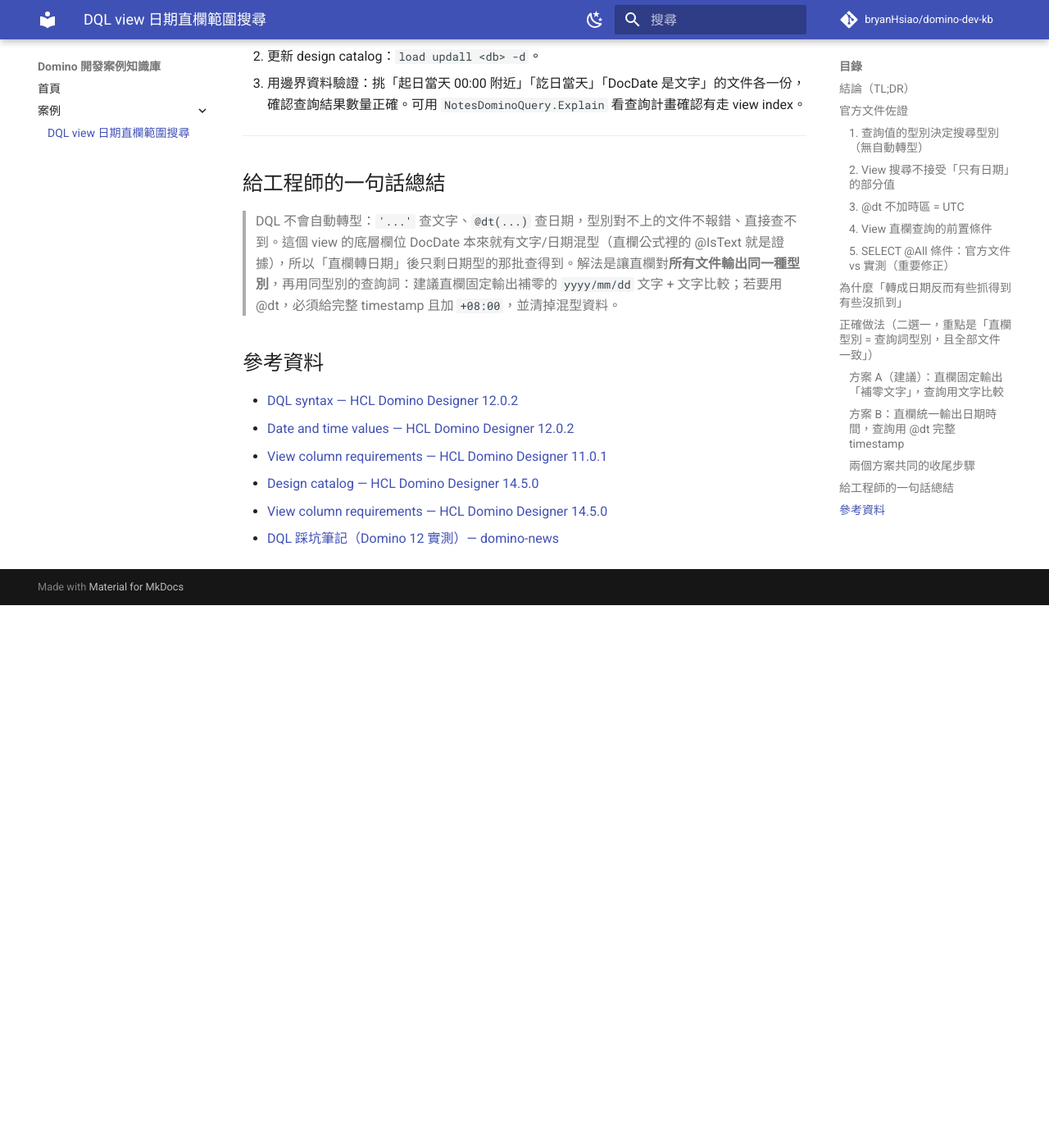
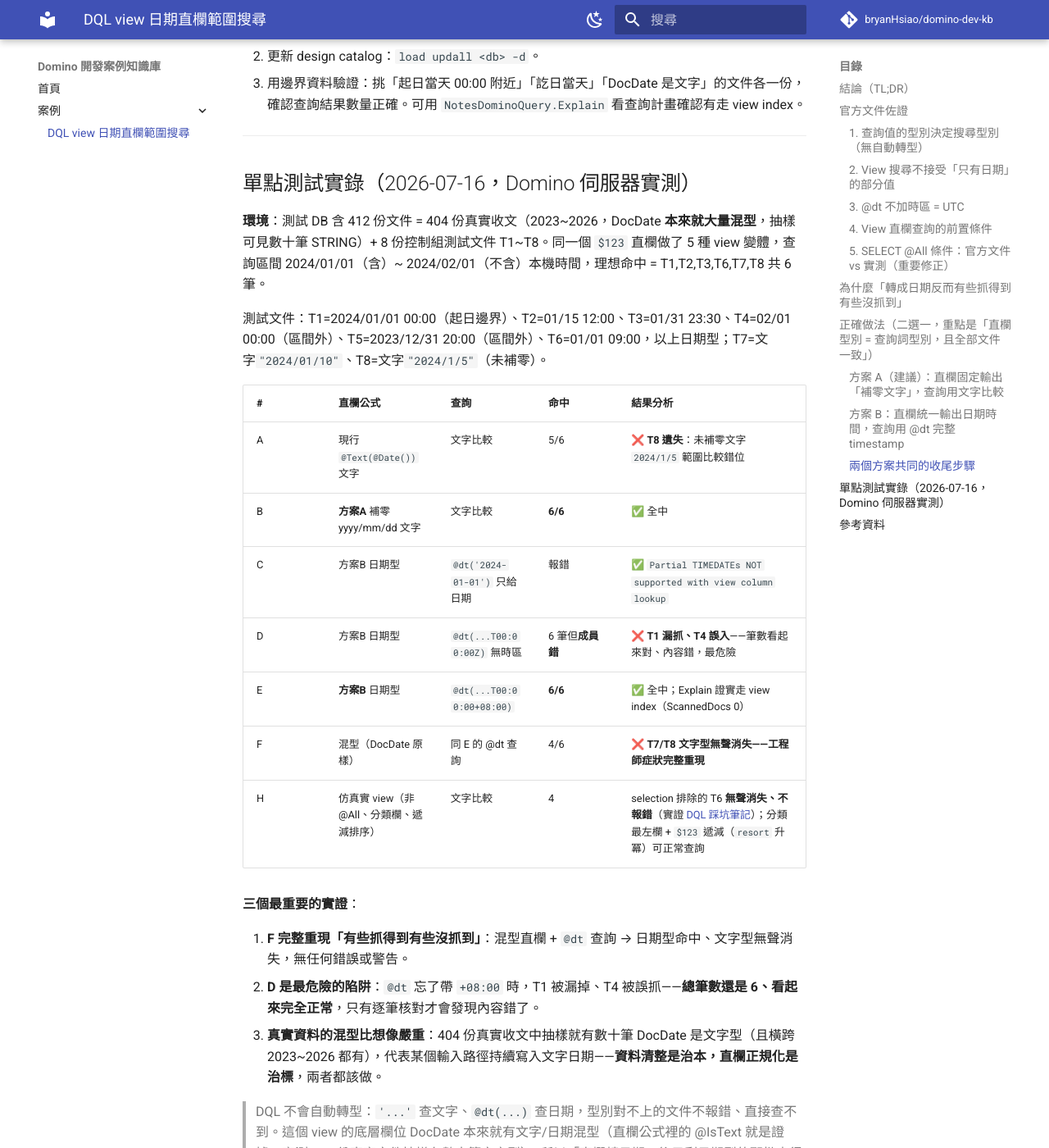
Before and after one commit to bryanHsiao/domino-dev-kb, an MkDocs documentation site: the page built from docs/cases/2026-07-16-dql-view-date-column.md, in a window 1280 px wide and 1400 px high, scrolled down 4238 px. Shown: the whole window at 82% size. Built offline with MkDocs 1.6.1 and Material for MkDocs 9.7.7, drawn with Linux system fonts in a browser that asks for light colours; comment, search, counter and statistics services are not loaded; before the commit the page ends 4976 px from its top, so only the background shows below that; some of the changed text lies outside the part shown.

Commit message:
補入單點測試完整實測結果：八組查詢矩陣、三大實證、真實資料混型抽樣

```diff
--- a/docs/cases/2026-07-16-dql-view-date-column.md
+++ b/docs/cases/2026-07-16-dql-view-date-column.md
@@ -143,9 +143,29 @@ in ('viewName') and
 
 ---
 
-## 給工程師的一句話總結
+## 單點測試實錄（2026-07-16，Domino 伺服器實測）
 
-> DQL 不會自動轉型：`'...'` 查文字、`@dt(...)` 查日期，型別對不上的文件不報錯、直接查不到。這個 view 的底層欄位 DocDate 本來就有文字/日期混型（直欄公式裡的 @IsText 就是證據），所以「直欄轉日期」後只剩日期型的那批查得到。解法是讓直欄對**所有文件輸出同一種型別**，再用同型別的查詢詞：建議直欄固定輸出補零的 `yyyy/mm/dd` 文字 + 文字比較；若要用 @dt，必須給完整 timestamp 且加 `+08:00`，並清掉混型資料。
+**環境**：測試 DB 含 412 份文件 = 404 份真實收文（2023~2026，DocDate **本來就大量混型**，抽樣可見數十筆 STRING）+ 8 份控制組測試文件 T1~T8。同一個 `$123` 直欄做了 5 種 view 變體，查詢區間 2024/01/01（含）~ 2024/02/01（不含）本機時間，理想命中 = T1,T2,T3,T6,T7,T8 共 6 筆。
+
+測試文件：T1=2024/01/01 00:00（起日邊界）、T2=01/15 12:00、T3=01/31 23:30、T4=02/01 00:00（區間外）、T5=2023/12/31 20:00（區間外）、T6=01/01 09:00，以上日期型；T7=文字`"2024/01/10"`、T8=文字`"2024/1/5"`（未補零）。
+
+| # | 直欄公式 | 查詢 | 命中 | 結果分析 |
+|---|---|---|---|---|
+| A | 現行 `@Text(@Date())` 文字 | 文字比較 | 5/6 | ❌ **T8 遺失**：未補零文字 `2024/1/5` 範圍比較錯位 |
+| B | **方案A** 補零 yyyy/mm/dd 文字 | 文字比較 | **6/6** | ✅ 全中 |
+| C | 方案B 日期型 | `@dt('2024-01-01')` 只給日期 | 報錯 | ✅ `Partial TIMEDATEs NOT supported with view column lookup` |
+| D | 方案B 日期型 | `@dt(...T00:00:00Z)` 無時區 | 6 筆但**成員錯** | ❌ **T1 漏抓、T4 誤入**——筆數看起來對、內容錯，最危險 |
+| E | **方案B** 日期型 | `@dt(...T00:00:00+08:00)` | **6/6** | ✅ 全中；Explain 證實走 view index（ScannedDocs 0） |
+| F | 混型（DocDate 原樣） | 同 E 的 @dt 查詢 | 4/6 | ❌ **T7/T8 文字型無聲消失——工程師症狀完整重現** |
+| H | 仿真實 view（非 @All、分類欄、遞減排序） | 文字比較 | 4 | selection 排除的 T6 **無聲消失、不報錯**（實證 [DQL 踩坑筆記](https://bryanhsiao.github.io/domino-news/posts/dql-pitfalls/)）；分類最左欄 + `$123` 遞減（`resort` 升冪）可正常查詢 |
+
+**三個最重要的實證**：
+
+1. **F 完整重現「有些抓得到有些沒抓到」**：混型直欄 + `@dt` 查詢 → 日期型命中、文字型無聲消失，無任何錯誤或警告。
+2. **D 是最危險的陷阱**：`@dt` 忘了帶 `+08:00` 時，T1 被漏掉、T4 被誤抓——**總筆數還是 6、看起來完全正常**，只有逐筆核對才會發現內容錯了。
+3. **真實資料的混型比想像嚴重**：404 份真實收文中抽樣就有數十筆 DocDate 是文字型（且橫跨 2023~2026 都有），代表某個輸入路徑持續寫入文字日期——**資料清整是治本，直欄正規化是治標**，兩者都該做。
+
+> DQL 不會自動轉型：`'...'` 查文字、`@dt(...)` 查日期，型別對不上的文件不報錯、直接查不到。這個 view 的底層欄位 DocDate 本來就有文字/日期混型（直欄公式裡的 @IsText 就是證據，實測 404 份真實文件抽樣有數十筆文字型），所以「直欄轉日期」後只剩日期型的那批查得到——**單點測試已完整重現**（混型直欄 @dt 查詢 6 筆只中 4 筆，文字型無聲消失）。解法是讓直欄對**所有文件輸出同一種型別**，再用同型別的查詢詞：**方案 A（補零 yyyy/mm/dd 文字 + 文字比較）與方案 B（@TextToTime 統一日期型 + 完整 timestamp 帶 +08:00 的 @dt）實測都 6/6 全中**。@dt 忘記帶時區是最陰的坑：實測筆數一樣是 6、但邊界文件一漏一誤，逐筆核對才看得出來。另外真實 view 的 selection 不是 @All 也會讓被篩掉的文件無聲消失（實測不報錯）。
 
 ## 參考資料
 
```
